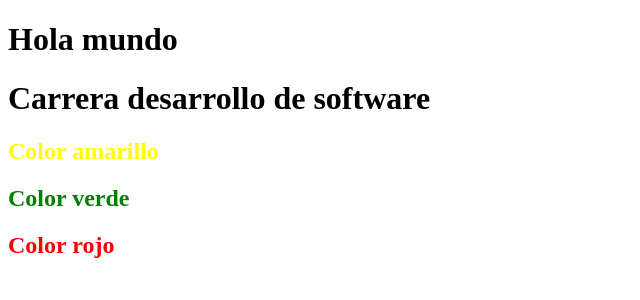
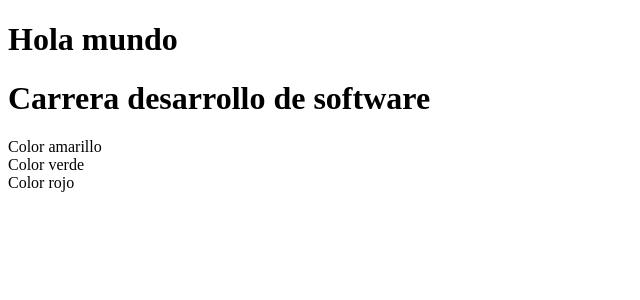
Before and after one commit to cheo13/UNITED-R, an Angular app: page / in a window 1280 px wide. Shown: the top 300 px of the page, without its empty margins (0-640 px from the left). Built offline with nearby package versions, Linux system fonts and the light colour scheme.

Commit message:
Update app.component.html

```diff
--- a/src/app/app.component.html
+++ b/src/app/app.component.html
@@ -1,6 +1,6 @@
 
 <h1>Hola mundo</h1>
 <h1>Carrera desarrollo de software</h1>
-<h2 class="primero">Color amarillo</h2>
-<h2 class="segundo">Color verde</h2>
-<h2 class="tercero">Color rojo</h2>
+<div class="primero">Color amarillo</div>
+<div class="segundo">Color verde</div>
+<div class="tercero">Color rojo</div>
```
